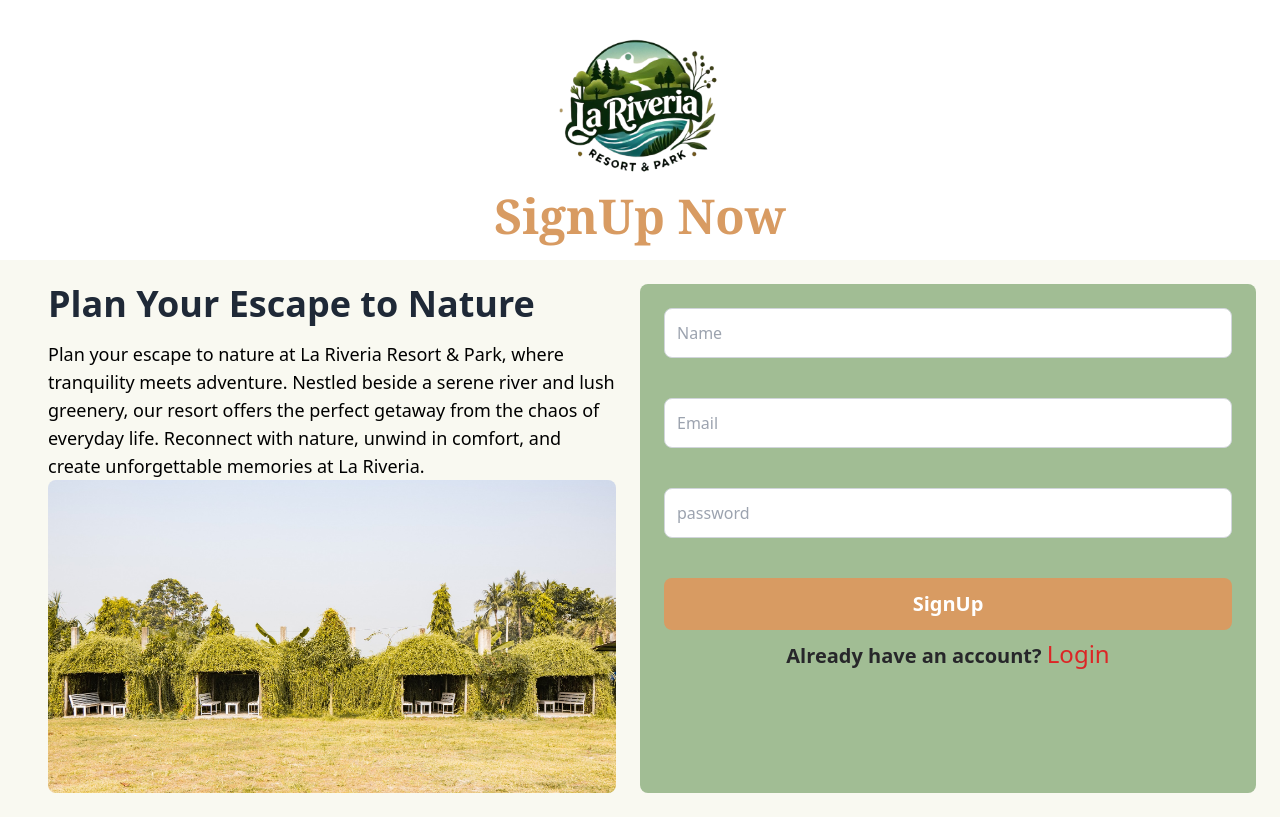
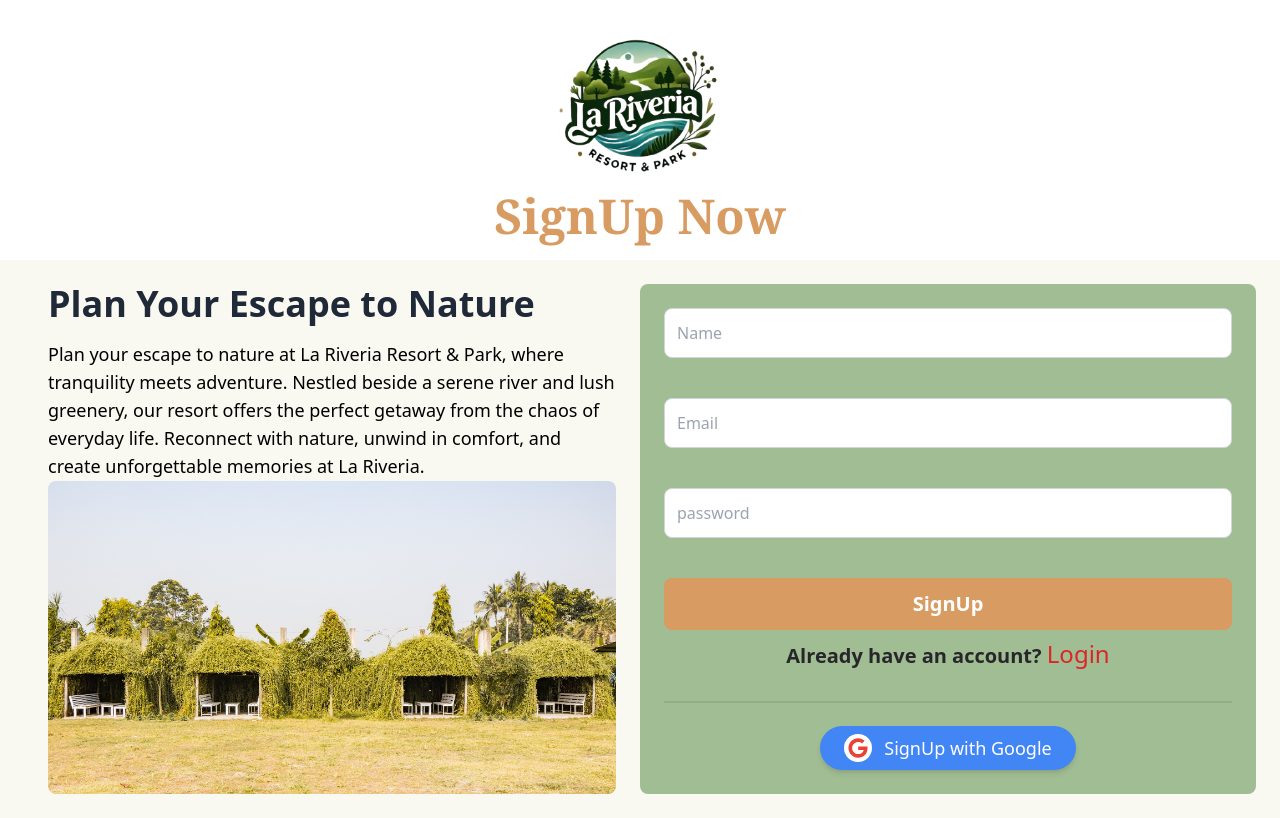
Before and after one commit to Abdurrahmanewu/La-Riveria-Resort-client, a React (Vite) app: page /signup in a window 1280 px wide. Built offline with nearby package versions, Linux system fonts and the light colour scheme; no server answers.

Commit message:
social signup

```diff
--- a/src/Pages/SignUp/SignUp.jsx
+++ b/src/Pages/SignUp/SignUp.jsx
@@ -10,6 +10,7 @@ import Swal from "sweetalert2";
 import useAxios from "../../Hooks/useAxios";
 import { useQueryClient } from "@tanstack/react-query";
 import useUsers from "../../Hooks/useUsers";
+import SocialSignUp from "../SocialSignUp/SocialSignUp";
 const SignUp = () => {
   const axiosSecure = useAxios();
   const navigate = useNavigate();
@@ -182,8 +183,10 @@ const SignUp = () => {
               </Link>
             </small>
           </p>
+          <SocialSignUp></SocialSignUp>
         </div>
       </div>
+
     </div>
   );
 };
--- /dev/null
+++ b/src/Pages/SocialSignUp/SocialSignUp.jsx
@@ -0,0 +1,84 @@
+import { useContext } from "react";
+import { FaGoogle } from "react-icons/fa";
+import Swal from "sweetalert2";
+import { useLocation, useNavigate } from "react-router-dom";
+import { AuthContext } from "../../Context/AuthProvider/AuthProvider";
+import { axiosSecure } from "../../Hooks/useAxios";
+const SocialSignUp = () => {
+  const navigate = useNavigate();
+  const location = useLocation();
+  const from = location.state?.from?.pathname || "/";
+  const { signInWithGoogle } = useContext(AuthContext);
+  const handleGoogleLogin = () => {
+    signInWithGoogle()
+      .then(async (result) => {
+        const user = result.user;
+        console.log(user);
+
+        if (user) {
+          const userData = {
+            name: user.displayName,
+            email: user.email,
+          };
+
+          try {
+            const res = await axiosSecure.get(`/users?email=${user.email}`);
+
+            if (res.data && res.data.length > 0) {
+              Swal.fire({
+                icon: "info",
+                title: "User Already Registered",
+                text: "This email is already used for signup. Please login instead.",
+              });
+              console.log("User already exists in DB");
+            } else {
+              await axiosSecure.post("/users", userData);
+              console.log("New user added to DB");
+            }
+
+            Swal.fire({
+              icon: "success",
+              title: "Login Successful",
+              text: "Welcome to La Riveria Resort Park",
+            });
+
+            navigate(from, { replace: true });
+          } catch (err) {
+            console.error("Database error:", err);
+            Swal.fire({
+              icon: "error",
+              title: "Database Error",
+              text: "Could not save user data",
+            });
+          }
+        }
+      })
+      .catch((e) => {
+        console.log("error", e);
+        Swal.fire({
+          icon: "error",
+          title: "Login Failed",
+          text: "Please check your credentials",
+        });
+      });
+  };
+
+  return (
+    <div>
+      <div className="divider"></div>
+      <div className="mt-4 flex items-center justify-center">
+        <button
+          onClick={handleGoogleLogin}
+          className="flex items-center gap-3 px-6 py-2 rounded-full bg-[#4285F4] text-white text-lg font-medium shadow-md hover:bg-[#042a67] transition duration-200"
+        >
+          <div className="bg-white rounded-full p-1">
+            <FaGoogle className="text-[#EA4335] text-xl" />
+          </div>
+          <span>SignUp with Google</span>
+        </button>
+      </div>
+    </div>
+  );
+};
+
+export default SocialSignUp;
```
